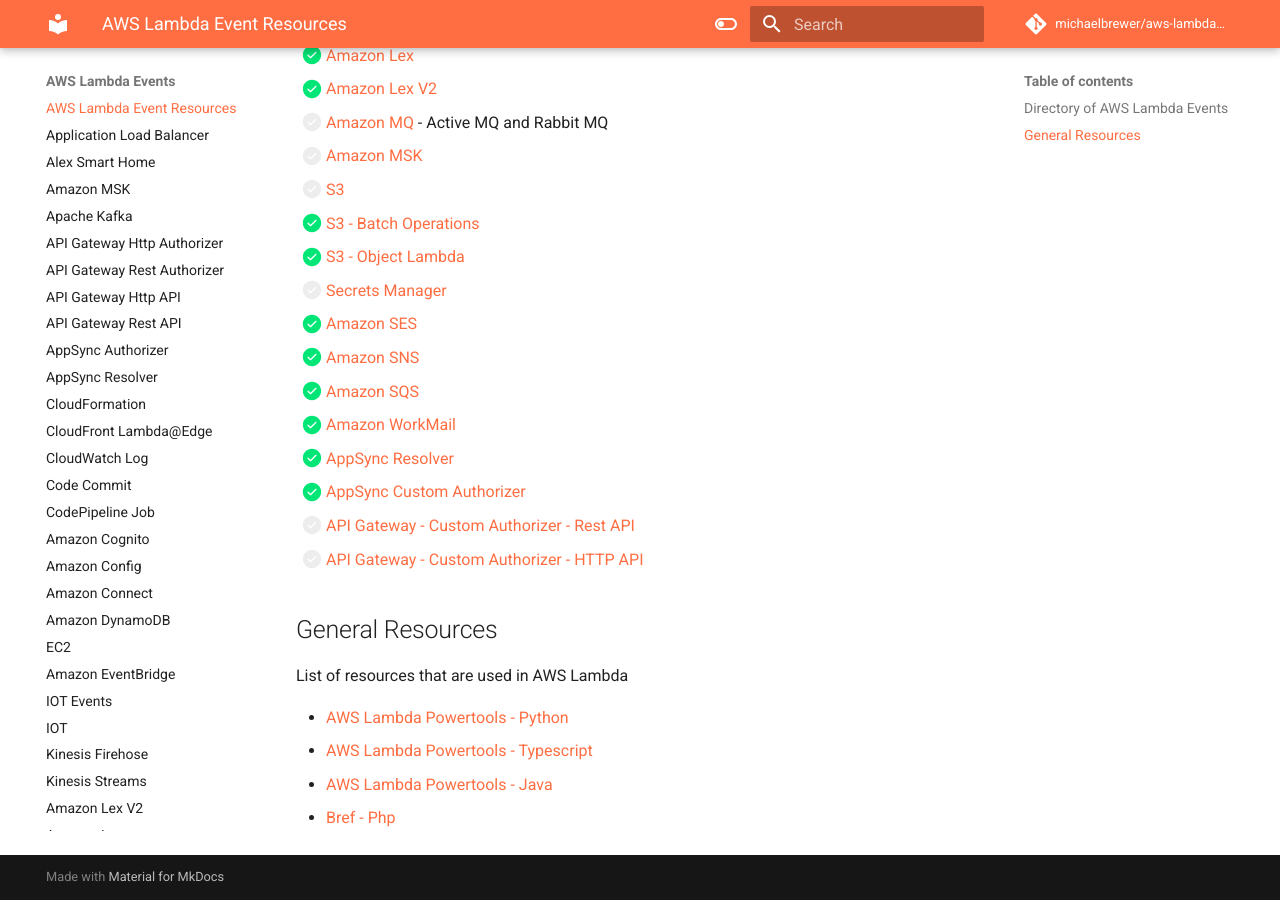
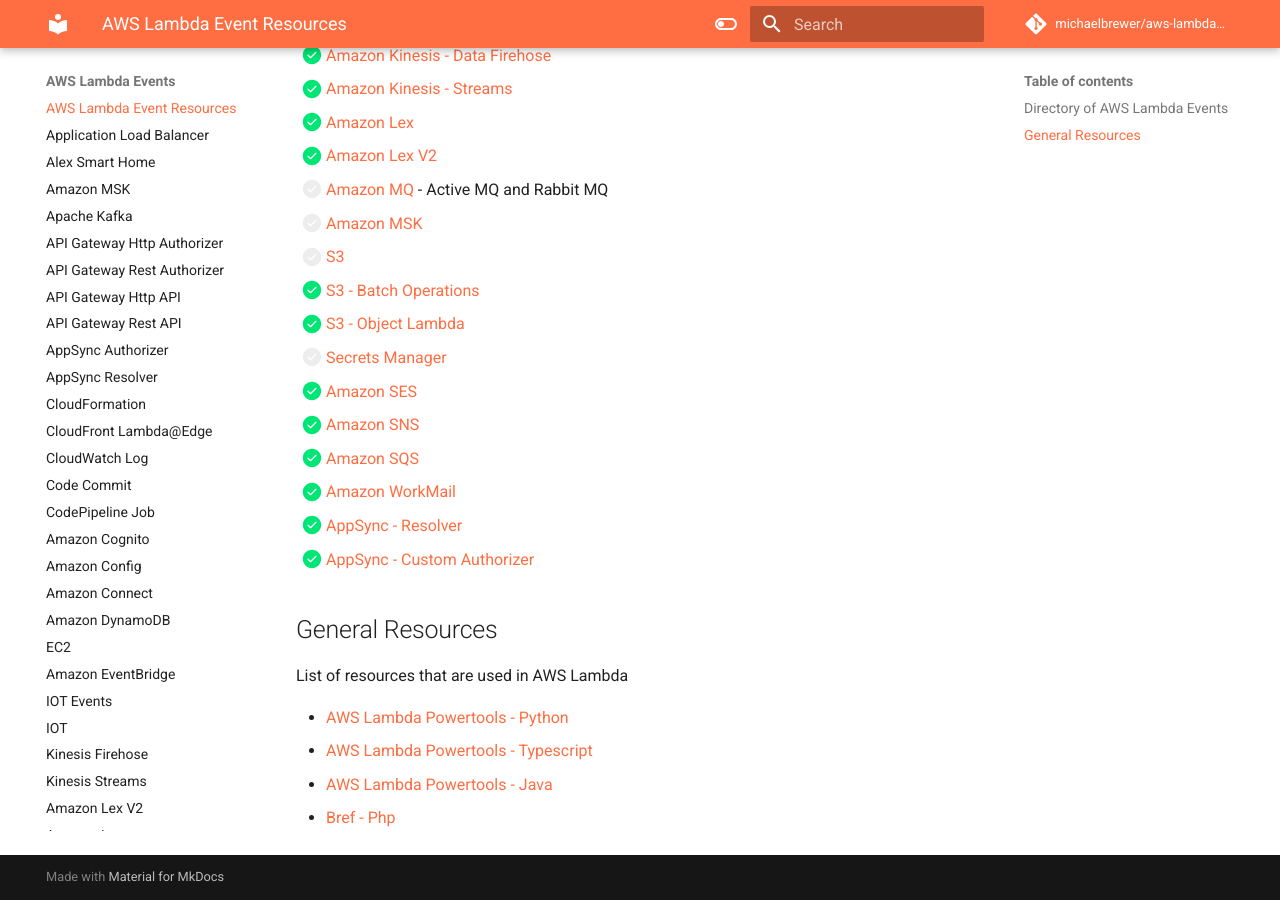
Before and after one commit to michaelbrewer/aws-lambda-events, an MkDocs documentation site: the page built from docs/index.md, in a window 1280 px wide and 900 px high, scrolled down 1303 px. Built offline with MkDocs 1.6.1 and Material for MkDocs 9.7.7, drawn with Linux system fonts in a browser that asks for light colours; comment, search, counter and statistics services are not loaded; some of the changed text lies outside the part shown.

```diff
--- a/docs/index.md
+++ b/docs/index.md
@@ -48,10 +50,8 @@ Directory of lambda events and resources
 - [X] [Amazon SNS](./sns.md)
 - [X] [Amazon SQS](./sqs.md)
 - [X] [Amazon WorkMail](./work-mail.md)
-- [X] [AppSync Resolver](./appsync-resolver.md)
-- [X] [AppSync Custom Authorizer](./appsync-authorizer.md)
-- [ ] [API Gateway - Custom Authorizer - Rest API](./api-customer-authorizer-rest.md)
-- [ ] [API Gateway - Custom Authorizer - HTTP API](./api-customer-authorizer-http.md)
+- [X] [AppSync - Resolver](./appsync-resolver.md)
+- [X] [AppSync - Custom Authorizer](./appsync-authorizer.md)
 
 ## General Resources
 
```
Also changed, not shown: other parts of docs/index.md (+2 -0 lines).
